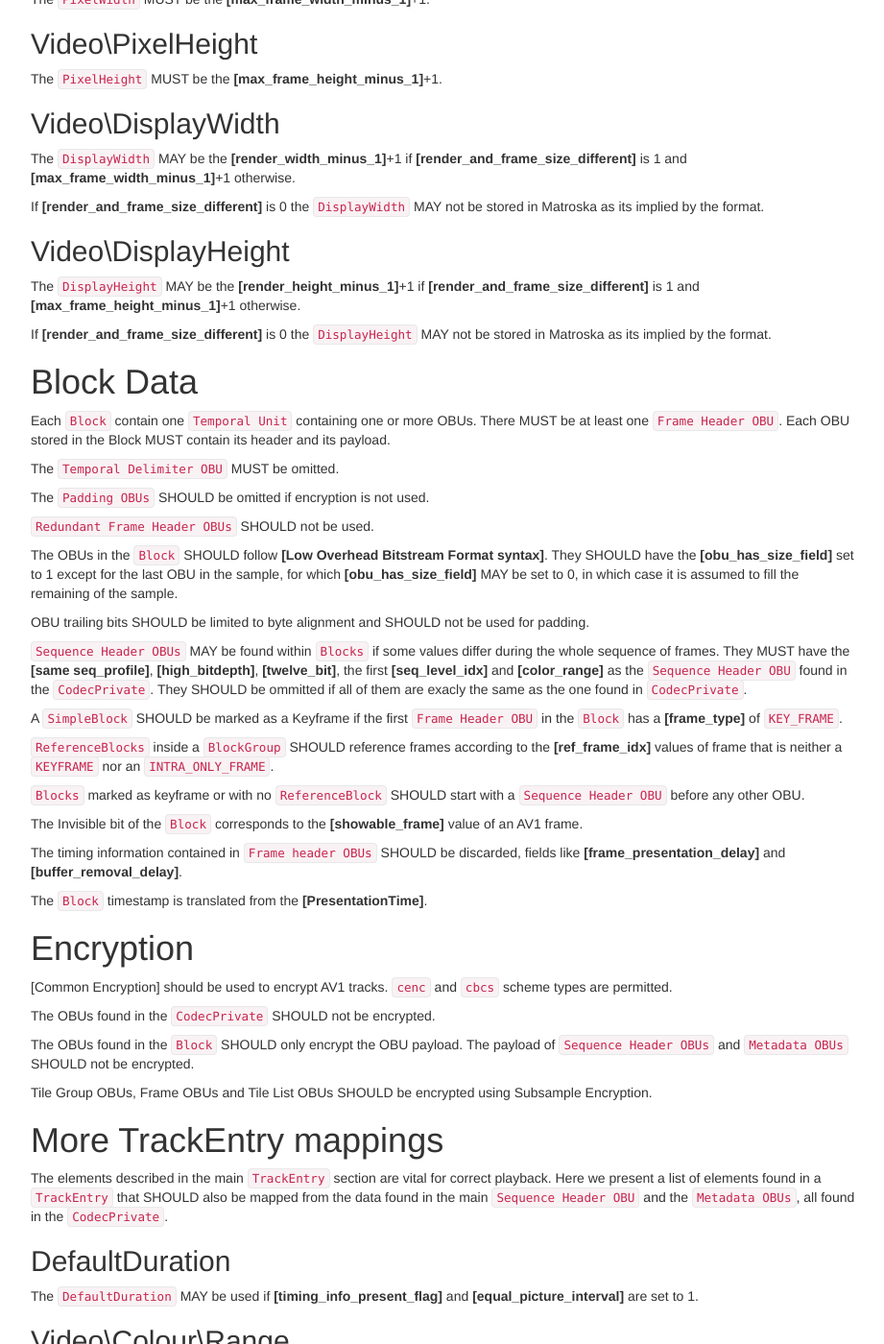
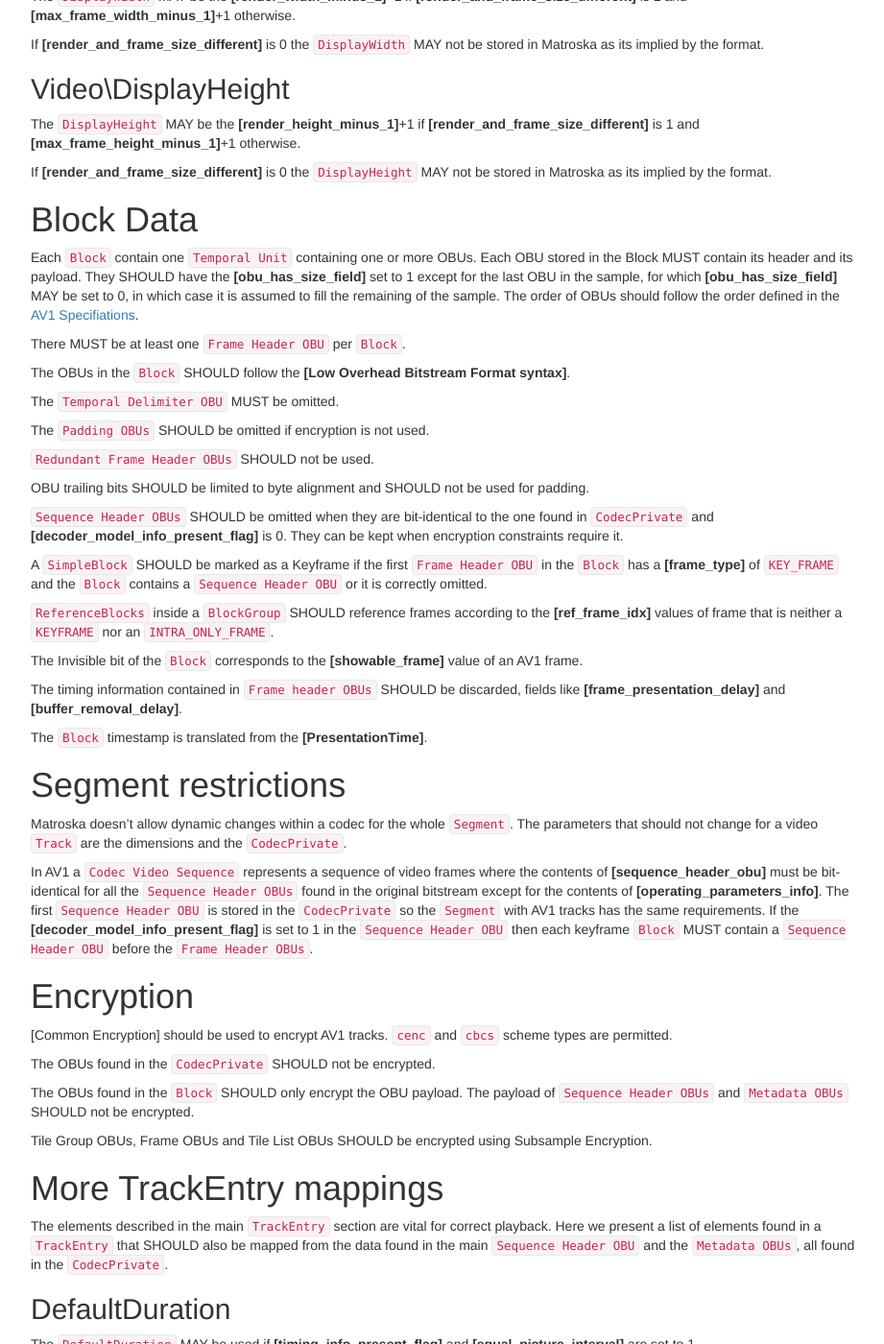
Before and after one commit to ietf-wg-cellar/matroska-specification, a Jekyll site: the page built from codec/av1.md, in a window 1280 px wide and 1400 px high, scrolled down 1478 px. Shown: the whole window at 96% size, without its empty margins (273-1194 px from the left). Built offline with Jekyll 4.4.1, drawn with Linux system fonts in a browser that asks for light colours; our own code applies the rules of GitHub Pages for plain Markdown files; some of the changed text lies outside the part shown.

Commit message:
av1: restrict the changes in the Sequence Header OBU even more
and rework the restrictions that apply to the Segment

```diff
--- a/codec/av1.md
+++ b/codec/av1.md
@@ -2,7 +2,7 @@
 
 This document specifies the storage format for [AV1](#av1-specifications) bitstreams in [Matroska](#matroska-specifications) tracks. Everytime [Matroska](#referenced-documents) is mentioned it applies equally to [WebM](#webm-container).
 
-Elements in this document inside square brackets __[]__ refer to elements as defined in the [AV1 Speficiations](#av1-specifications).
+Elements in this document inside square brackets __[]__ refer to elements as defined in the [AV1 Specifiations](#av1-specifications).
 
 
 # Terms
@@ -26,11 +26,6 @@ The Matroska element that contains interleaved audio, video, subtitles as well a
 All the OBUs that are associated with a time instant. It consists of a `Temporal Delimiter OBU`, and all the OBUs that follow, up to but not including the next temporal delimiter.
 
 
-# Segment restrictions
-
-Matroska doesn't allow dynamic changes within a codec for the whole `Segment`. The parameters that should not change for a video `Track` are the dimensions and the `CodecPrivate`. AV1 can contain a single stream/track with multiple `coded video sequence` with varying `Sequence Header OBU`. Therefore some parameters MAY change within a `Segment`. But some fields in the `Sequence Header OBUs` MUST not change for the whole duration of the `Segment`: __[seq_profile]__, __[high_bitdepth]__, __[twelve_bit]__, the first __[seq_level_idx]__ and __[color_range]__.
-
-
 # TrackEntry elements
 
 ## CodecID
@@ -41,7 +36,7 @@ The `CodecPrivate` consists of one of more OBUs appended together. The first OBU
 
 OBUs in the `CodecPrivate` SHOULD have the __[obu_has_size_field]__ set to 1, indicating that the size of the OBU payload follows the header, and that it is coded using __[LEB128]__.
 
-The __[timing_info_present_flag]__ of the `Sequence Header OBU` SHOULD be 0. Even when it is 1 the presentation time of the `Frame Header OBUs` in `Blocks` should be discarded. In other words, only the timestamps given by the Matroska container SHOULD be used.
+The __[timing_info_present_flag]__ of the `Sequence Header OBU` SHOULD be 0. Even when it is 1 the presentation time of the `Frame Header OBUs` in `Blocks` should be discarded. In other words, only the timestamps given by the Matroska container MUST be used.
 
 ## Video\PixelWidth
 The `PixelWidth` MUST be the __[max_frame_width_minus_1]__+1.
@@ -61,7 +56,11 @@ If __[render_and_frame_size_different]__ is 0 the `DisplayHeight` MAY not be sto
 
 
 # Block Data
-Each `Block` contain one `Temporal Unit` containing one or more OBUs. There MUST be at least one `Frame Header OBU`. Each OBU stored in the Block MUST contain its header and its payload.
+Each `Block` contain one `Temporal Unit` containing one or more OBUs. Each OBU stored in the Block MUST contain its header and its payload. They SHOULD have the __[obu_has_size_field]__ set to 1 except for the last OBU in the sample, for which __[obu_has_size_field]__ MAY be set to 0, in which case it is assumed to fill the remaining of the sample. The order of OBUs should follow the order defined in the [AV1 Specifiations](#av1-specifications).
+
+There MUST be at least one `Frame Header OBU` per `Block`.
+
+The OBUs in the `Block` SHOULD follow the __[Low Overhead Bitstream Format syntax]__.
 
 The `Temporal Delimiter OBU` MUST be omitted.
 
@@ -69,23 +68,26 @@ The `Padding OBUs` SHOULD be omitted if encryption is not used.
 
 `Redundant Frame Header OBUs` SHOULD not be used.
 
-The OBUs in the `Block` SHOULD follow __[Low Overhead Bitstream Format syntax]__. They SHOULD have the __[obu_has_size_field]__ set to 1 except for the last OBU in the sample, for which __[obu_has_size_field]__ MAY be set to 0, in which case it is assumed to fill the remaining of the sample.
-
 OBU trailing bits SHOULD be limited to byte alignment and SHOULD not be used for padding.
 
-`Sequence Header OBUs` MAY be found within `Blocks` if some values differ during the whole sequence of frames. They MUST have the __[same seq_profile]__, __[high_bitdepth]__, __[twelve_bit]__, the first __[seq_level_idx]__ and __[color_range]__ as the `Sequence Header OBU` found in the `CodecPrivate`. They SHOULD be ommitted if all of them are exacly the same as the one found in `CodecPrivate`.
+`Sequence Header OBUs` SHOULD be omitted when they are bit-identical to the one found in `CodecPrivate` and __[decoder_model_info_present_flag]__ is 0. They can be kept when encryption constraints require it.
 
-A `SimpleBlock` SHOULD be marked as a Keyframe if the first `Frame Header OBU` in the `Block` has a __[frame_type]__ of `KEY_FRAME`.
+A `SimpleBlock` SHOULD be marked as a Keyframe if the first `Frame Header OBU` in the `Block` has a __[frame_type]__ of `KEY_FRAME` and the `Block` contains a `Sequence Header OBU` or it is correctly omitted.
 
 `ReferenceBlocks` inside a `BlockGroup` SHOULD reference frames according to the __[ref_frame_idx]__ values of frame that is neither a `KEYFRAME` nor an `INTRA_ONLY_FRAME`.
-
-`Blocks` marked as keyframe or with no `ReferenceBlock` SHOULD start with a `Sequence Header OBU` before any other OBU.
 
 The Invisible bit of the `Block` corresponds to the __[showable_frame]__ value of an AV1 frame.
 
 The timing information contained in `Frame header OBUs` SHOULD be discarded, fields like __[frame_presentation_delay]__ and __[buffer_removal_delay]__.
 
 The `Block` timestamp is translated from the __[PresentationTime]__.
+
+
+# Segment restrictions
+
+Matroska doesn't allow dynamic changes within a codec for the whole `Segment`. The parameters that should not change for a video `Track` are the dimensions and the `CodecPrivate`.
+
+In AV1 a `Codec Video Sequence` represents a sequence of video frames where the contents of __[sequence_header_obu]__ must be bit-identical for all the `Sequence Header OBUs` found in the original bitstream except for the contents of __[operating_parameters_info]__. The first `Sequence Header OBU` is stored in the `CodecPrivate` so the `Segment` with AV1 tracks has the same requirements. If the __[decoder_model_info_present_flag]__ is set to 1 in the `Sequence Header OBU` then each keyframe `Block` MUST contain a `Sequence Header OBU` before the `Frame Header OBUs`.
 
 
 # Encryption
```
